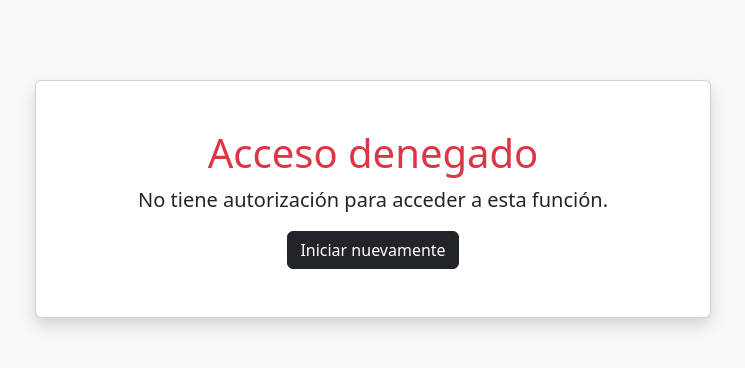
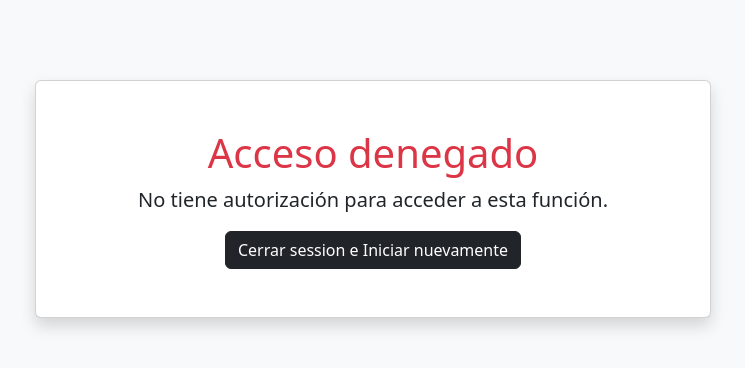
Before and after one commit to jcardinale98/Ambiente_ropa, a PHP site: page /accesoDenegado.php in a window 1280 px wide. Shown: the top 368 px of the page, without its empty margins (267-1012 px from the left). Run offline with PHP 8.4, Linux system fonts and the light colour scheme.

Commit message:
Prueba de commit

```diff
--- a/View/accesoDenegado.php
+++ b/View/accesoDenegado.php
@@ -102,7 +102,7 @@ if (session_status() == PHP_SESSION_NONE)
                         class="btn btn-dark"
                         href="/Ambiente_ropa/Controller/CerrarSessionController.php"
                     >
-                        Iniciar nuevamente
+                        Cerrar session e Iniciar nuevamente
                     </a>
 
                 <?php endif; ?>
```
